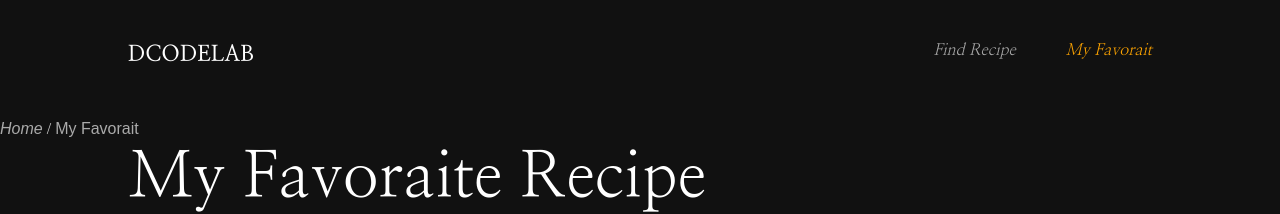
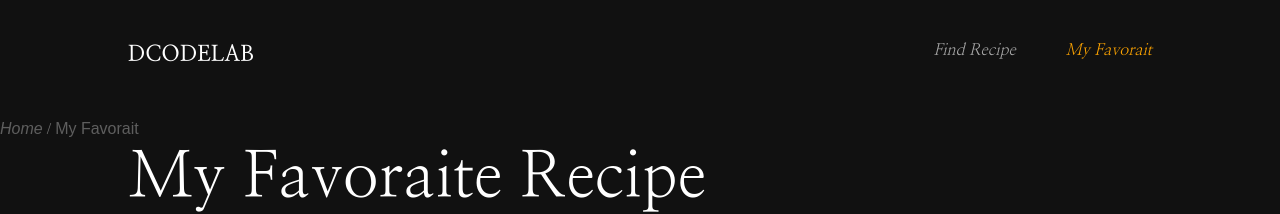
Before and after one commit to seohyon-cho/next13-atomic, a Next.js app: page /my-favorait in a window 1280 px wide. Shown: the top 214 px of the page. Built offline with nearby package versions, Linux system fonts and the light colour scheme.

Commit message:
페이지 전환모션 중에는 breadcrumb 숨심처리

```diff
--- a/components/molecules/BreadCrumbs/BreadCrumbs.jsx
+++ b/components/molecules/BreadCrumbs/BreadCrumbs.jsx
@@ -3,9 +3,10 @@ import styles from './BreadCrumbs.module.scss';
 import clsx from 'clsx';
 import React from 'react';
 
-function BreadCrumbs({ data }) {
+function BreadCrumbs({ data, isActive }) {
 	return (
-		<nav className={clsx(styles.breadcrumbs)}>
+		//IsActive값이 true일때에만 on클래스 추가
+		<nav className={clsx(styles.breadcrumbs, isActive ? styles.on : '')}>
 			{data.map((name, idx) => {
 				//문자값에 '-'있을때 처리
 				const result = name.includes('-')
--- a/components/molecules/BreadCrumbs/BreadCrumbs.module.scss
+++ b/components/molecules/BreadCrumbs/BreadCrumbs.module.scss
@@ -1,2 +1,6 @@
 .breadcrumbs {
+	opacity: 0;
+	&.on {
+		opacity: 0.5;
+	}
 }
--- a/components/template/Layout/Layout.jsx
+++ b/components/template/Layout/Layout.jsx
@@ -10,11 +10,15 @@ import BreadCrumbs from '@/components/molecules/BreadCrumbs/BreadCrumbs';
 function Layout({ children }) {
 	const router = useRouter();
 	const [Path, setPath] = useState([]);
-	console.log(Path);
+	const [IsShow, setIsShow] = useState(true);
 
 	useEffect(() => {
 		const arr = router.asPath.split('/');
 		setPath(arr);
+		//router경로가 바뀔때마다 순간적으로 IsShow값을 false로 바꿨다가
+		setIsShow(false);
+		//페이지전환 모션이 끝나는 0.5초 뒤에 다시 true로 변경
+		setTimeout(() => setIsShow(true), 500);
 	}, [router]);
 
 	return (
@@ -27,7 +31,8 @@ function Layout({ children }) {
 			<main className={clsx(styles.layout)}>
 				<Header />
 				<section className={clsx(styles.content)}>
-					<BreadCrumbs data={Path} />
+					{/* 해당 브래드크럼의 활성화 유무를 IsShow값으로 연동 */}
+					<BreadCrumbs data={Path} isActive={IsShow} />
 					{children}
 				</section>
 				<Footer />
```
